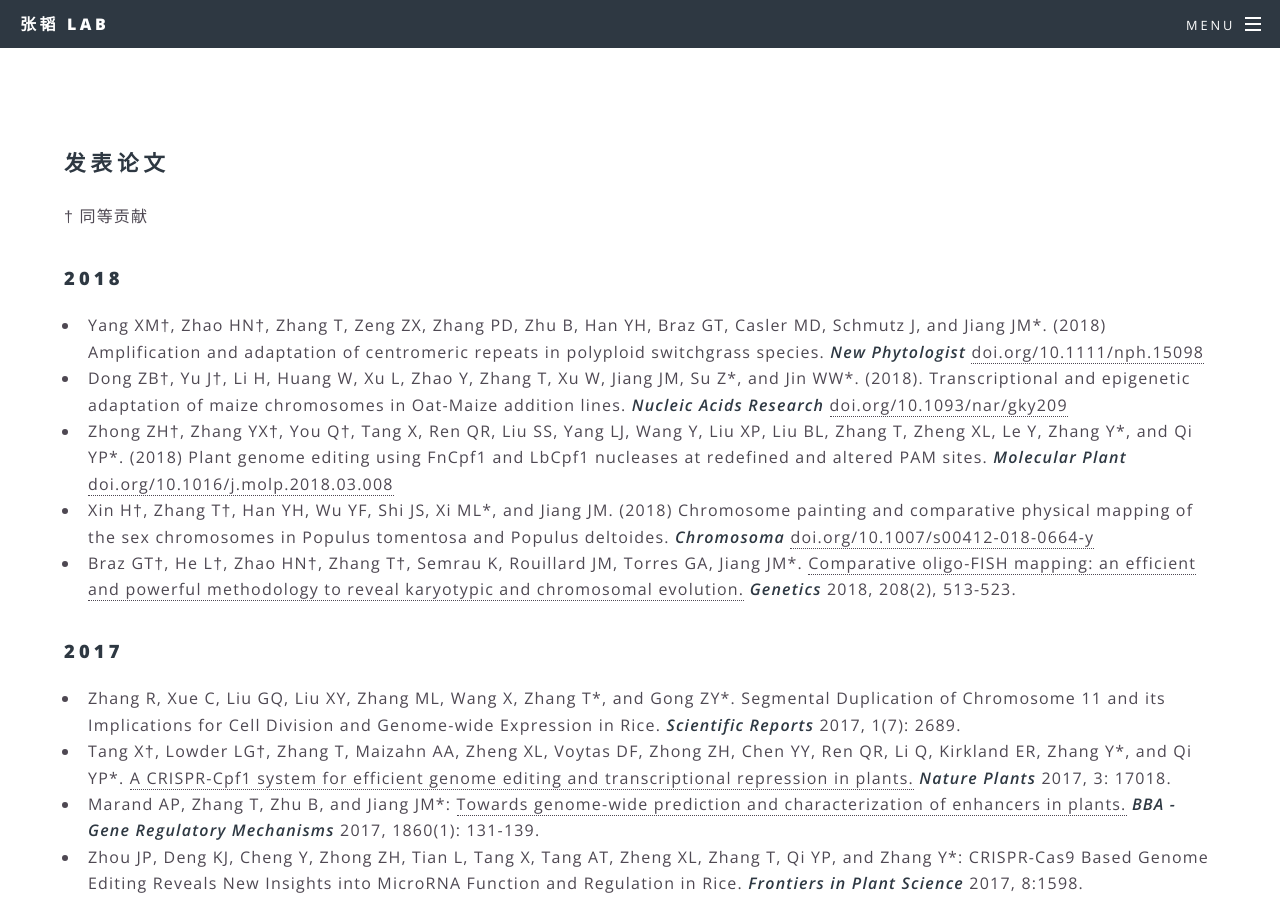
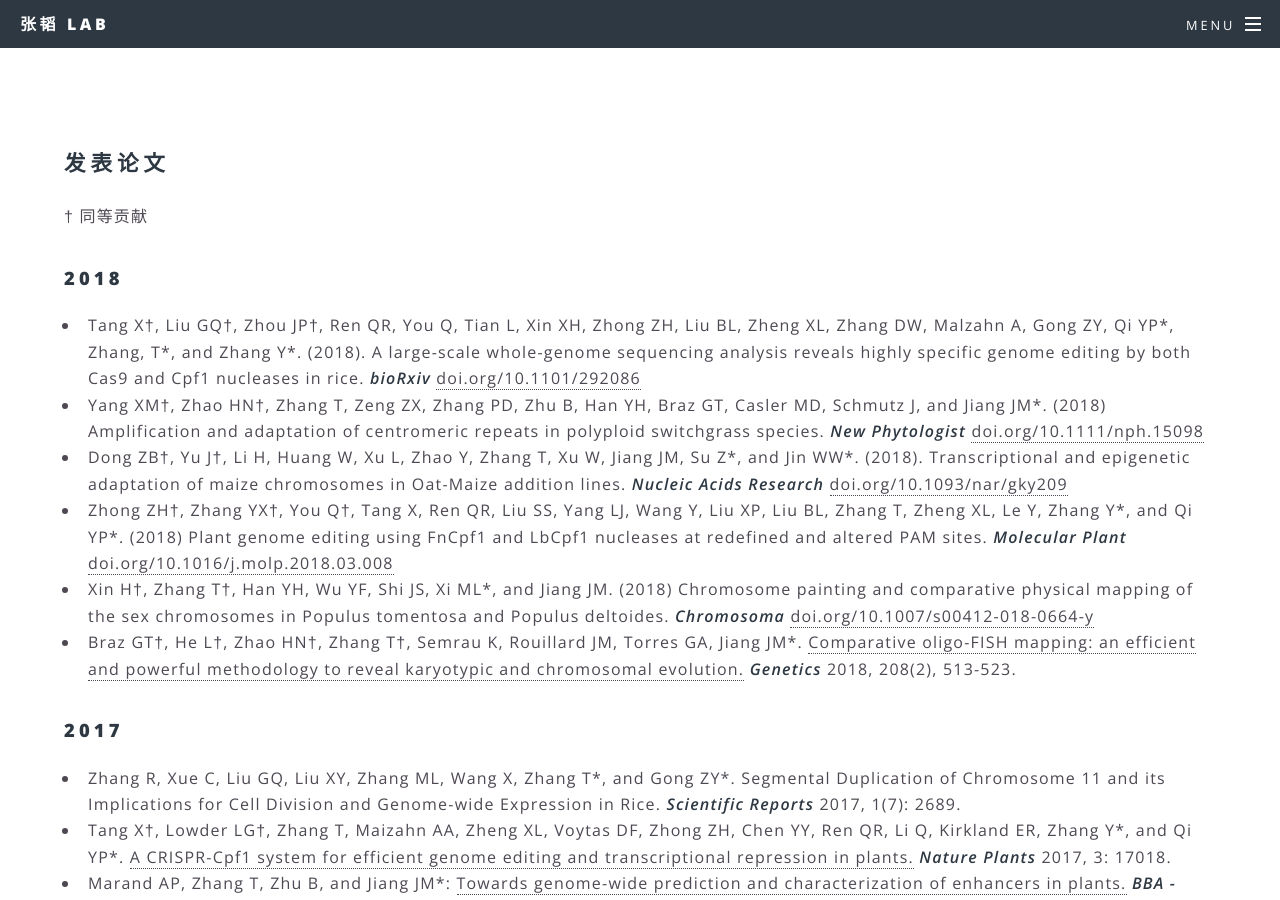
Before and after one commit to zhangtaolab/zhangtaolab.github.io, a Jekyll site: the page built from _pages/publication.md, in a window 1280 px wide and 900 px high. Built offline with Jekyll 4.4.1, drawn with Linux system fonts in a browser that asks for light colours.

Commit message:
add new paper

```diff
--- a/_pages/publication.md
+++ b/_pages/publication.md
@@ -6,6 +6,7 @@ title: 发表论文
 † 同等贡献
 
 ### 2018
+- Tang X†, Liu GQ†, Zhou JP†, Ren QR, You Q, Tian L, Xin XH, Zhong ZH, Liu BL, Zheng XL, Zhang DW, Malzahn A, Gong ZY, Qi YP\*, Zhang, T\*, and Zhang Y\*. (2018). A large-scale whole-genome sequencing analysis reveals highly specific genome editing by both Cas9 and Cpf1 nucleases in rice. _**bioRxiv**_ [doi.org/10.1101/292086](https://doi.org/10.1101/292086)
 - Yang XM†, Zhao HN†, Zhang T, Zeng ZX, Zhang PD, Zhu B, Han YH, Braz GT, Casler MD, Schmutz J, and Jiang JM\*. (2018) Amplification and adaptation of centromeric repeats in polyploid switchgrass species. _**New Phytologist**_ [doi.org/10.1111/nph.15098](https://nph.onlinelibrary.wiley.com/doi/10.1111/nph.15098)
 - Dong ZB†, Yu J†, Li H, Huang W, Xu L, Zhao Y, Zhang T, Xu W, Jiang JM, Su Z\*, and Jin WW\*. (2018). Transcriptional and epigenetic adaptation of maize chromosomes in Oat-Maize addition lines. _**Nucleic Acids Research**_ [doi.org/10.1093/nar/gky209](https://doi.org/10.1093/nar/gky209)
 - Zhong ZH†, Zhang YX†, You Q†, Tang X, Ren QR, Liu SS, Yang LJ, Wang Y, Liu XP, Liu BL, Zhang T, Zheng XL, Le Y, Zhang Y\*, and Qi YP\*. (2018) Plant genome editing using FnCpf1 and LbCpf1 nucleases at redefined and altered PAM sites. _**Molecular Plant**_ [doi.org/10.1016/j.molp.2018.03.008](http://www.cell.com/molecular-plant/fulltext/S1674-2052(18)30094-7)
```
